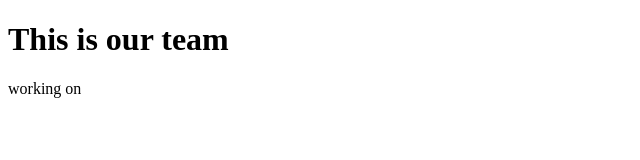
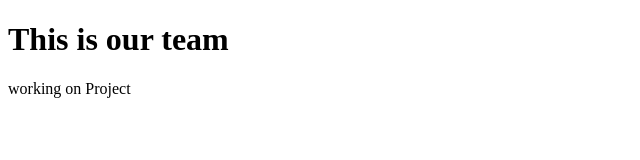
Before and after one commit to arpitasamanta/team, a plain HTML site: page index.html in a window 1280 px wide. Shown: the full height of the page, 0-640 px from the left. Drawn offline with Linux system fonts and the light colour scheme.

Commit message:
updated html

```diff
--- a/index.html
+++ b/index.html
@@ -8,6 +8,6 @@
   </head>
   <body>
     <h1>This is our team</h1>
-    <p>working on</p>
+    <p>working on Project</p>
   </body>
 </html>
```
